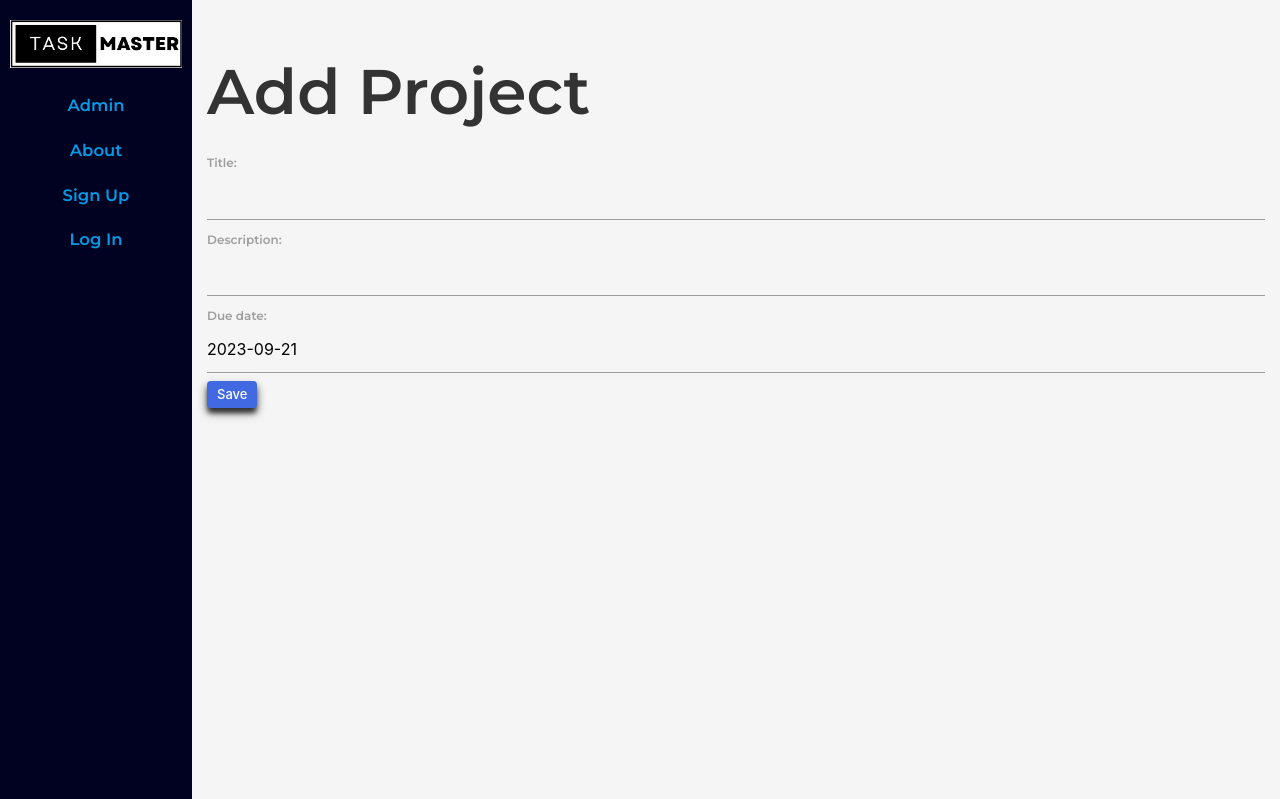
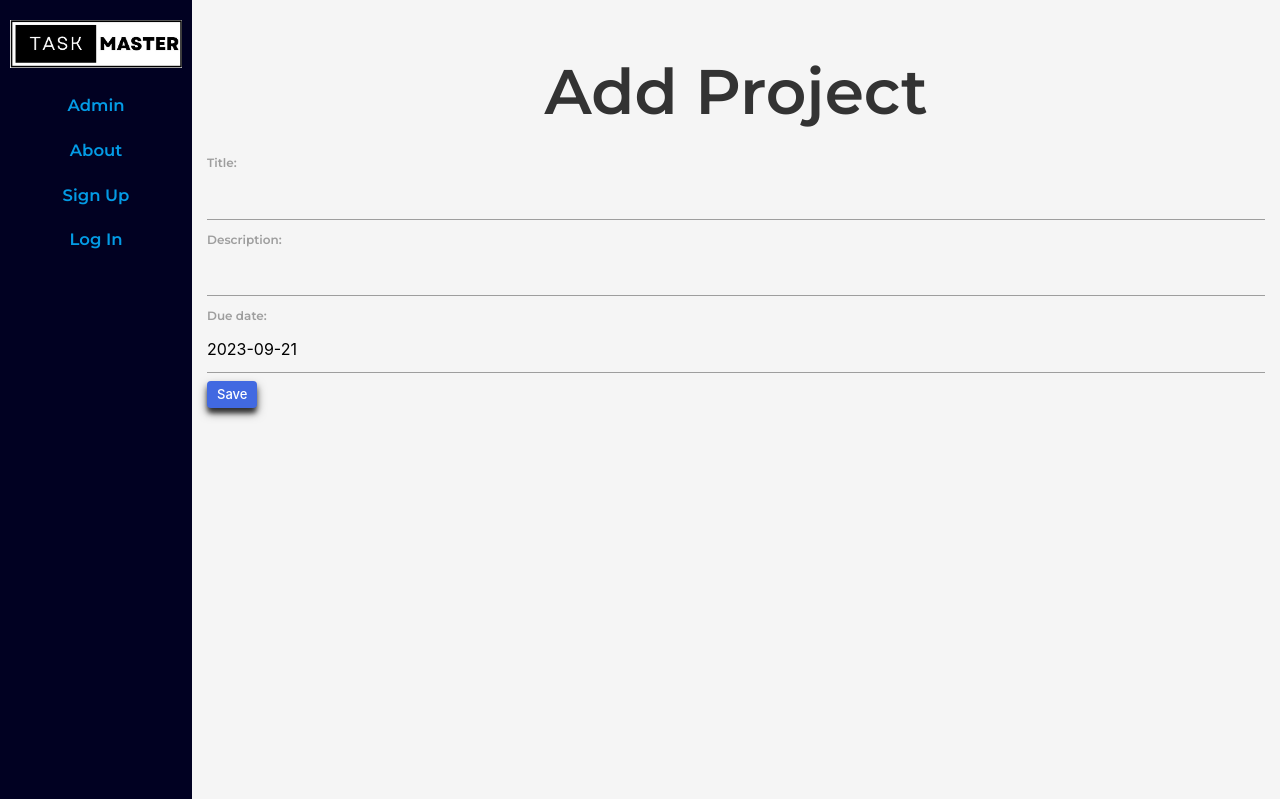
Before and after one commit to lucas-richards/task_master, a Django app: page /projects/create/ in a window 1280 px wide. Shown: the top 799 px of the page. Run offline with Django 4.2, Linux system fonts and the light colour scheme.

Commit message:
projects centered

```diff
--- a/main_app/static/css/style.css
+++ b/main_app/static/css/style.css
@@ -33,6 +33,17 @@ footer.page-footer {
     cursor: pointer;
     box-shadow: 0 5px 5px 0 rgba(0,0,0,0.4), 0 6px 4px -2px rgba(0,0,0,0.4), 0 5px 10px 0 rgba(0, 0, 0, 0.5);
 }
+h1 {
+text-align: center;
+}
+
+
+
+
+
+
+
+
 
 /* Custom Navy Blue */
 .navy {
@@ -306,10 +317,7 @@ table.highlight>tbody>tr {
 svg {
     margin: 0px 12px 0px 12px
 }
-
-<<<<<<< HEAD=======th {
+th {
     text-decoration: underline;
     font-size: 24px;
 }
-
->>>>>>>f3b6040 (Fixed more styling, th style, sidebar)
--- a/main_app/templates/base.html
+++ b/main_app/templates/base.html
@@ -15,8 +15,6 @@
   <script src="https://cdnjs.cloudflare.com/ajax/libs/materialize/1.0.0/js/materialize.min.js"></script>
   <link href="https://fonts.googleapis.com/icon?family=Material+Icons" rel="stylesheet">
   <link rel="stylesheet" type="text/css" href="{% static 'css/style.css' %}">
-  <link rel="stylesheet" href="{% static 'path_to_your_button_stylesheet.css' %}">
-
 </head>
 
 <body>
--- a/main_app/templates/projects/detail.html
+++ b/main_app/templates/projects/detail.html
@@ -17,7 +17,7 @@
 <hr>
 <h5>Tasks</h5>
 <!-- Modal Trigger -->
-<a class="waves-effect waves-light btn-small blue modal-trigger button royal" href="#modal1">New Task</a>
+<a class="button royal" href="#modal1">New Task</a>
 
 <table class="highlight">
   <thead>
```
